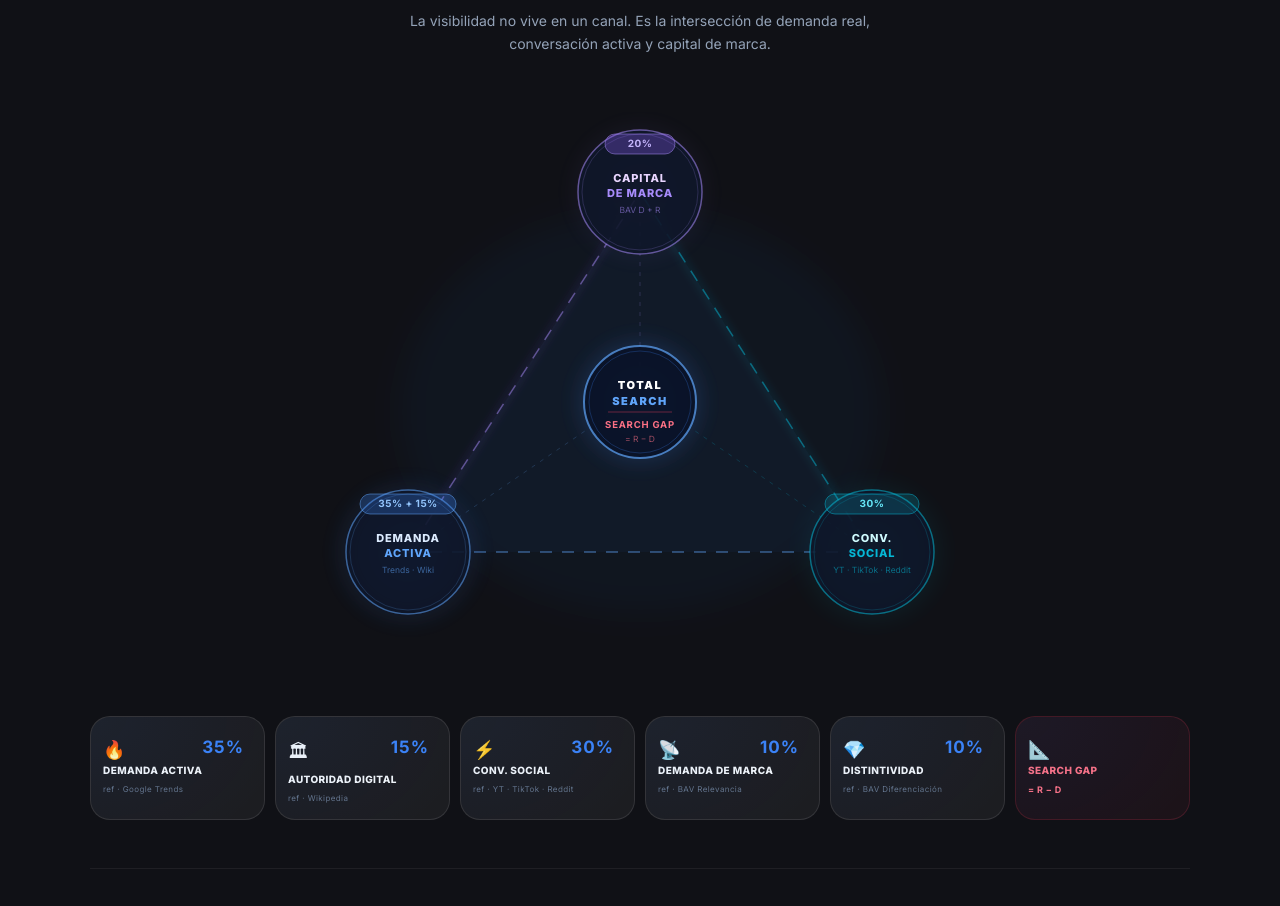
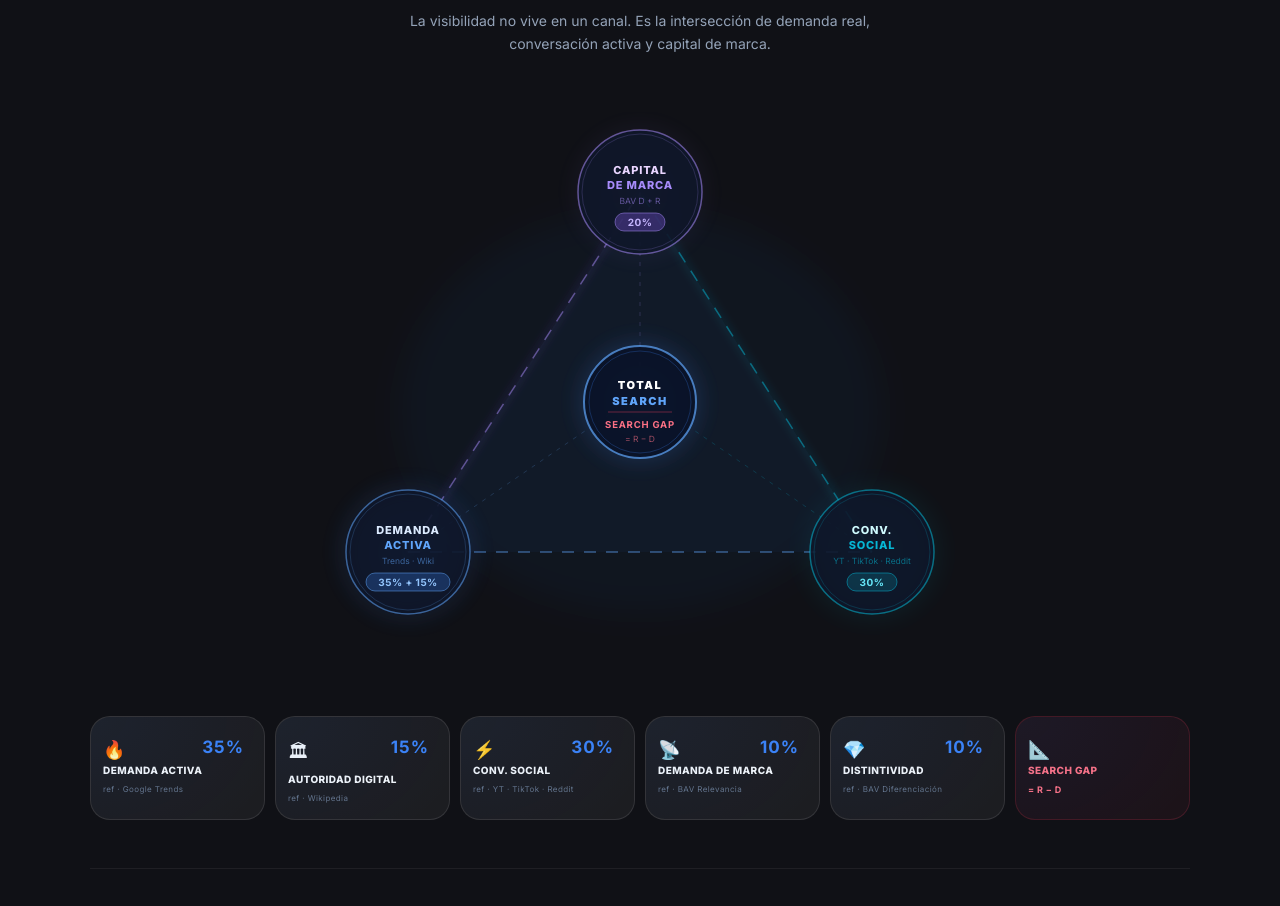
Before and after one commit to jpaulrodriguez/infinite-loop-bav, a plain HTML site: page totalsearch.html in a window 1280 px wide. Shown: the part 1055-1961 px from the top of the page. Drawn offline with Linux system fonts and the light colour scheme.

Commit message:
totalsearch: % dentro del círculo, debajo del texto de referencia

```diff
--- a/totalsearch.html
+++ b/totalsearch.html
@@ -386,32 +386,31 @@
           <circle cx="320" cy="80" r="80" fill="url(#glowPurple)" filter="url(#blur8)" class="node-pulse-1"/>
           <circle cx="320" cy="80" r="62" fill="rgba(15,23,42,0.90)" stroke="rgba(167,139,250,0.55)" stroke-width="1.5"/>
           <circle cx="320" cy="80" r="58" fill="none" stroke="rgba(167,139,250,0.20)" stroke-width="1"/>
-          <!-- percent badge -->
-          <rect x="285" y="22" width="70" height="20" rx="10" fill="rgba(139,92,246,0.30)" stroke="rgba(167,139,250,0.50)" stroke-width="1"/>
-          <text x="320" y="35" text-anchor="middle" fill="#C4B5FD" font-size="10" font-weight="700" letter-spacing=".5" font-family="Inter,sans-serif">20%</text>
-          <text x="320" y="70" text-anchor="middle" fill="#E9D5FF" font-size="11" font-weight="800" letter-spacing=".8" font-family="Inter,sans-serif">CAPITAL</text>
-          <text x="320" y="85" text-anchor="middle" fill="#A78BFA" font-size="11" font-weight="800" letter-spacing=".8" font-family="Inter,sans-serif">DE MARCA</text>
-          <text x="320" y="101" text-anchor="middle" fill="rgba(167,139,250,0.55)" font-size="8.5" font-family="Inter,sans-serif">BAV D + R</text>
+          <text x="320" y="62" text-anchor="middle" fill="#E9D5FF" font-size="11" font-weight="800" letter-spacing=".8" font-family="Inter,sans-serif">CAPITAL</text>
+          <text x="320" y="77" text-anchor="middle" fill="#A78BFA" font-size="11" font-weight="800" letter-spacing=".8" font-family="Inter,sans-serif">DE MARCA</text>
+          <text x="320" y="92" text-anchor="middle" fill="rgba(167,139,250,0.55)" font-size="8.5" font-family="Inter,sans-serif">BAV D + R</text>
+          <rect x="295" y="101" width="50" height="18" rx="9" fill="rgba(139,92,246,0.30)" stroke="rgba(167,139,250,0.50)" stroke-width="1"/>
+          <text x="320" y="114" text-anchor="middle" fill="#C4B5FD" font-size="10" font-weight="700" letter-spacing=".5" font-family="Inter,sans-serif">20%</text>
 
           <!-- ══ NODE 2: Demanda Activa (BOTTOM-LEFT, blue) ══ -->
           <circle cx="88" cy="440" r="80" fill="url(#glowBlue)" filter="url(#blur8)" class="node-pulse-2"/>
           <circle cx="88" cy="440" r="62" fill="rgba(15,23,42,0.90)" stroke="rgba(96,165,250,0.55)" stroke-width="1.5"/>
           <circle cx="88" cy="440" r="58" fill="none" stroke="rgba(96,165,250,0.20)" stroke-width="1"/>
-          <rect x="40" y="382" width="96" height="20" rx="10" fill="rgba(59,130,246,0.25)" stroke="rgba(96,165,250,0.50)" stroke-width="1"/>
-          <text x="88" y="395" text-anchor="middle" fill="#93C5FD" font-size="10" font-weight="700" letter-spacing=".5" font-family="Inter,sans-serif">35% + 15%</text>
-          <text x="88" y="430" text-anchor="middle" fill="#DBEAFE" font-size="11" font-weight="800" letter-spacing=".8" font-family="Inter,sans-serif">DEMANDA</text>
-          <text x="88" y="445" text-anchor="middle" fill="#60A5FA" font-size="11" font-weight="800" letter-spacing=".8" font-family="Inter,sans-serif">ACTIVA</text>
-          <text x="88" y="461" text-anchor="middle" fill="rgba(96,165,250,0.55)" font-size="8.5" font-family="Inter,sans-serif">Trends · Wiki</text>
+          <text x="88" y="422" text-anchor="middle" fill="#DBEAFE" font-size="11" font-weight="800" letter-spacing=".8" font-family="Inter,sans-serif">DEMANDA</text>
+          <text x="88" y="437" text-anchor="middle" fill="#60A5FA" font-size="11" font-weight="800" letter-spacing=".8" font-family="Inter,sans-serif">ACTIVA</text>
+          <text x="88" y="452" text-anchor="middle" fill="rgba(96,165,250,0.55)" font-size="8.5" font-family="Inter,sans-serif">Trends · Wiki</text>
+          <rect x="46" y="461" width="84" height="18" rx="9" fill="rgba(59,130,246,0.25)" stroke="rgba(96,165,250,0.50)" stroke-width="1"/>
+          <text x="88" y="474" text-anchor="middle" fill="#93C5FD" font-size="10" font-weight="700" letter-spacing=".5" font-family="Inter,sans-serif">35% + 15%</text>
 
           <!-- ══ NODE 3: Conversación Social (BOTTOM-RIGHT, teal) ══ -->
           <circle cx="552" cy="440" r="80" fill="url(#glowTeal)" filter="url(#blur8)" class="node-pulse-3"/>
           <circle cx="552" cy="440" r="62" fill="rgba(15,23,42,0.90)" stroke="rgba(6,182,212,0.55)" stroke-width="1.5"/>
           <circle cx="552" cy="440" r="58" fill="none" stroke="rgba(6,182,212,0.20)" stroke-width="1"/>
-          <rect x="505" y="382" width="94" height="20" rx="10" fill="rgba(6,182,212,0.18)" stroke="rgba(6,182,212,0.50)" stroke-width="1"/>
-          <text x="552" y="395" text-anchor="middle" fill="#67E8F9" font-size="10" font-weight="700" letter-spacing=".5" font-family="Inter,sans-serif">30%</text>
-          <text x="552" y="430" text-anchor="middle" fill="#CFFAFE" font-size="11" font-weight="800" letter-spacing=".8" font-family="Inter,sans-serif">CONV.</text>
-          <text x="552" y="445" text-anchor="middle" fill="#06B6D4" font-size="11" font-weight="800" letter-spacing=".8" font-family="Inter,sans-serif">SOCIAL</text>
-          <text x="552" y="461" text-anchor="middle" fill="rgba(6,182,212,0.55)" font-size="8.5" font-family="Inter,sans-serif">YT · TikTok · Reddit</text>
+          <text x="552" y="422" text-anchor="middle" fill="#CFFAFE" font-size="11" font-weight="800" letter-spacing=".8" font-family="Inter,sans-serif">CONV.</text>
+          <text x="552" y="437" text-anchor="middle" fill="#06B6D4" font-size="11" font-weight="800" letter-spacing=".8" font-family="Inter,sans-serif">SOCIAL</text>
+          <text x="552" y="452" text-anchor="middle" fill="rgba(6,182,212,0.55)" font-size="8.5" font-family="Inter,sans-serif">YT · TikTok · Reddit</text>
+          <rect x="527" y="461" width="50" height="18" rx="9" fill="rgba(6,182,212,0.18)" stroke="rgba(6,182,212,0.50)" stroke-width="1"/>
+          <text x="552" y="474" text-anchor="middle" fill="#67E8F9" font-size="10" font-weight="700" letter-spacing=".5" font-family="Inter,sans-serif">30%</text>
 
           <!-- ══ CENTER: Total Search Score ══ -->
           <circle cx="320" cy="290" r="72" fill="url(#glowCenter)" filter="url(#blur8)" class="center-pulse"/>
```
